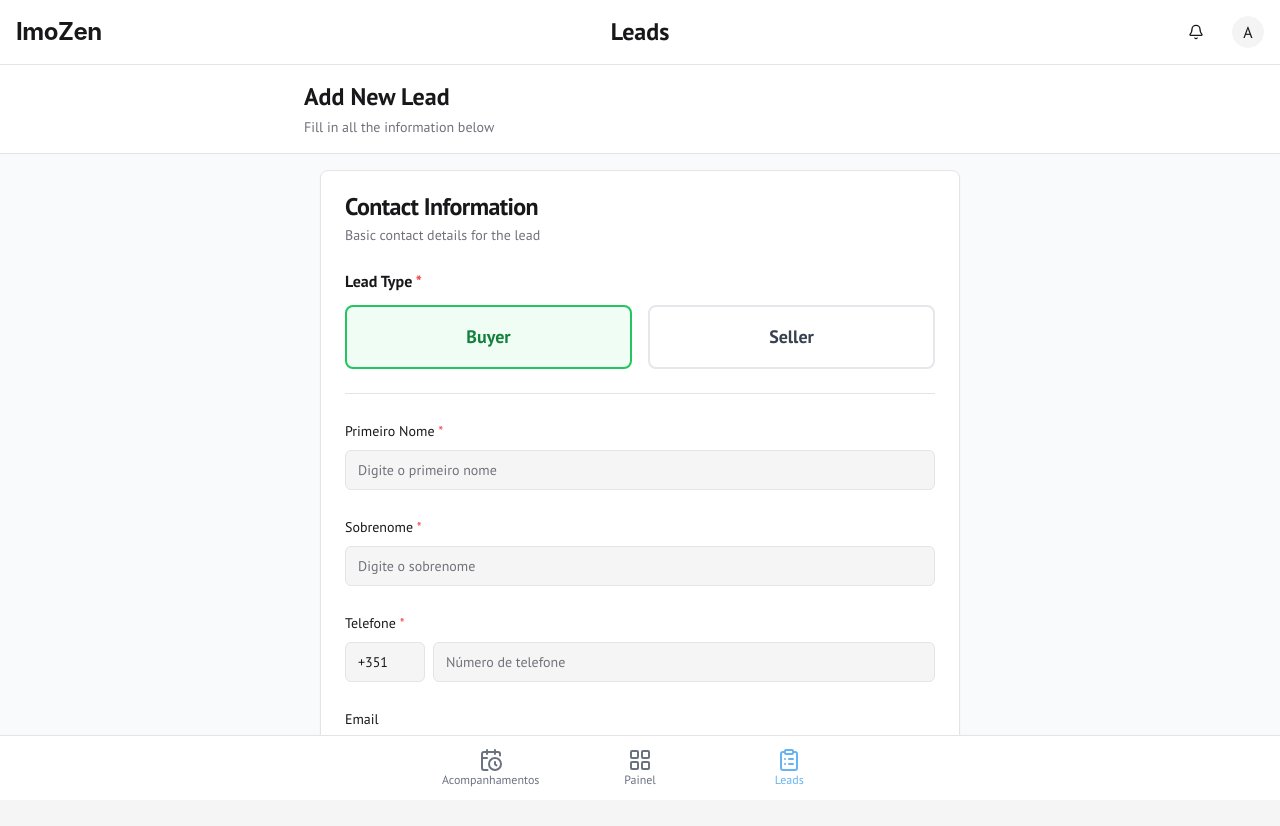
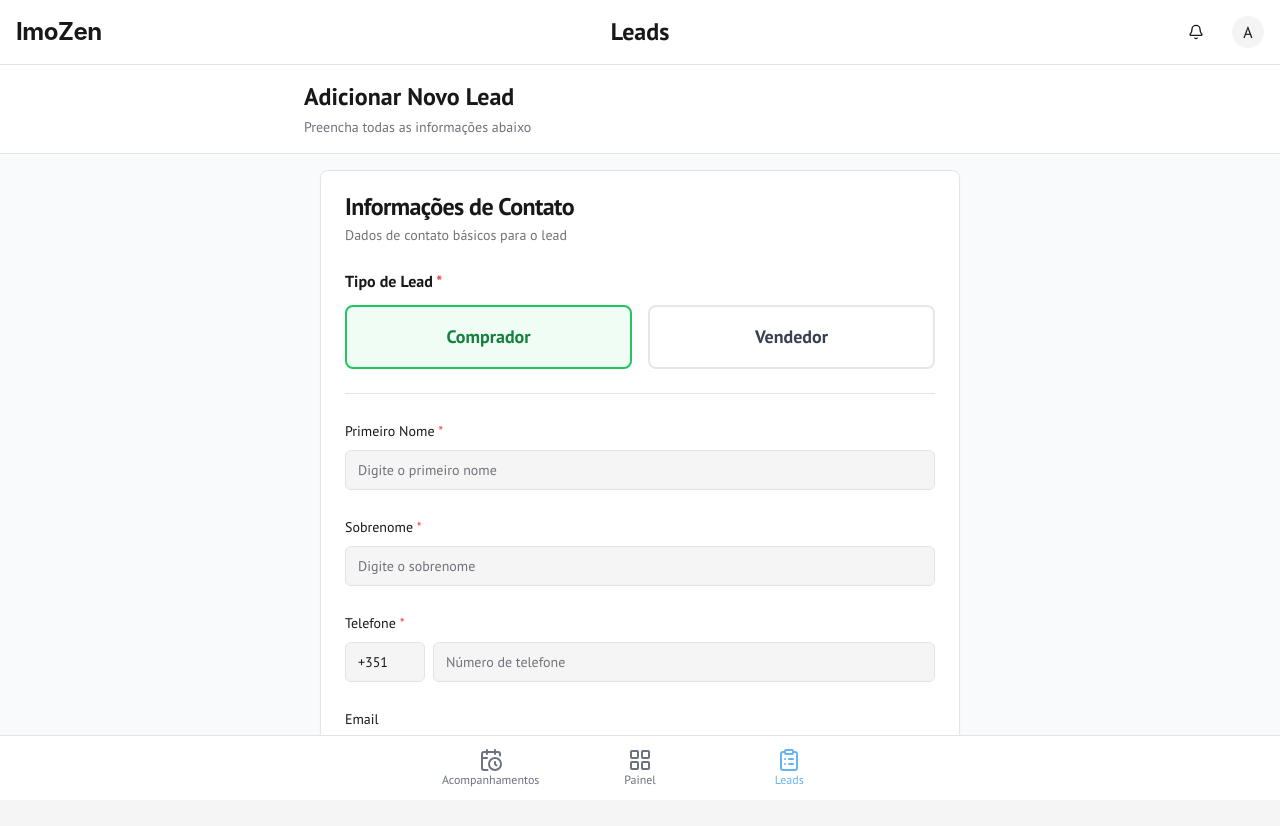
Before and after one commit to Felix235m/Imozen, a Next.js app: page /leads/new in a window 1280 px wide. Shown: the top 826 px of the page. Built offline with nearby package versions, Linux system fonts and the light colour scheme.

Commit message:
Add new lead page transaltion - commit

```diff
--- a/src/app/leads/new/page.tsx
+++ b/src/app/leads/new/page.tsx
@@ -41,10 +41,10 @@ import type { Notification } from "@/types/app-data";
 
 // Constants
 const propertyTypes = [
-  { name: "Apartment", icon: Building },
-  { name: "House", icon: Home },
-  { name: "Commercial", icon: Warehouse },
-  { name: "Land", icon: Mountain },
+  { name: "Apartment", nameKey: "apartment", icon: Building },
+  { name: "House", nameKey: "house", icon: Home },
+  { name: "Commercial", nameKey: "commercial", icon: Warehouse },
+  { name: "Land", nameKey: "land", icon: Mountain },
 ];
 
 const allLocations = [
@@ -61,23 +61,41 @@ const allLocations = [
 ];
 
 const financingTypes = [
-  { name: "Cash", icon: DollarSign },
-  { name: "Credit", icon: CreditCard },
+  { name: "Cash", nameKey: "cash", icon: DollarSign },
+  { name: "Credit", nameKey: "credit", icon: CreditCard },
 ];
 
-const purchaseTimeframes = ["Immediately (under 3 months)", "3-6 months", "After 6 months"];
-const searchDurations = ["Starting now", "0-2 months", "3-6 months", "More than 6 months"];
-const propertiesViewedOptions = ["No", "A few", "Many"];
+const purchaseTimeframes = [
+  { key: "immediately", nameKey: "immediately" },
+  { key: "threeToSixMonths", nameKey: "threeToSixMonths" },
+  { key: "afterSixMonths", nameKey: "afterSixMonths" }
+];
+
+const searchDurations = [
+  { key: "startingNow", nameKey: "startingNow" },
+  { key: "zeroToTwoMonths", nameKey: "zeroToTwoMonths" },
+  { key: "threeToSixMonths", nameKey: "threeToSixMonths" },
+  { key: "moreThanSixMonths", nameKey: "moreThanSixMonths" }
+];
+
+const propertiesViewedOptions = [
+  { key: "no", nameKey: "no" },
+  { key: "aFew", nameKey: "aFew" },
+  { key: "many", nameKey: "many" }
+];
+
+export default function NewLeadPage() {
+  const { t } = useLanguage();
 
   // Combined form schema with all fields
   const formSchema = z.object({
     // Step 1: Contact Information
     leadType: z.enum(['Buyer', 'Seller']).default('Buyer'),
-  firstName: z.string().min(1, "First name is required"),
-  lastName: z.string().min(1, "Last name is required"),
-  countryCode: z.string().min(1, "Country code is required"),
-  phoneNumber: z.string().min(1, "Phone number is required"),
-  email: z.string().email("Invalid email").optional().or(z.literal('')),
+    firstName: z.string().min(1, t.newLead.validation.firstNameRequired),
+    lastName: z.string().min(1, t.newLead.validation.lastNameRequired),
+    countryCode: z.string().min(1, t.newLead.validation.countryCodeRequired),
+    phoneNumber: z.string().min(1, t.newLead.validation.phoneNumberRequired),
+    email: z.string().email(t.newLead.validation.invalidEmail).optional().or(z.literal('')),
     language: z.string().optional(),
     leadSource: z.string().optional(),
 
@@ -86,7 +104,7 @@ const formSchema = z.object({
     locations: z.array(z.string()).optional(),
     budget: z.number().optional(),
     budgetCurrency: z.string(),
-  bedrooms: z.number().min(0, "Bedrooms cannot be negative"),
+    bedrooms: z.number().min(0, t.newLead.validation.bedroomsNegative),
 
     // Step 3: Qualification
     financingType: z.string().optional(),
@@ -98,9 +116,6 @@ const formSchema = z.object({
     // Step 4: Initial Note
     initialNote: z.string().optional(),
   });
-
-export default function NewLeadPage() {
-  const { t } = useLanguage();
   const router = useRouter();
   const { toast } = useToast();
   const [isSubmitting, setIsSubmitting] = useState(false);
@@ -439,8 +454,8 @@ export default function NewLeadPage() {
       {/* Header */}
       <div className="sticky top-0 z-10 bg-white p-4 border-b">
         <div className="max-w-2xl mx-auto">
-          <h1 className="text-2xl font-bold">Add New Lead</h1>
-          <p className="text-sm text-muted-foreground mt-1">Fill in all the information below</p>
+          <h1 className="text-2xl font-bold">{t.newLead.addNewLead}</h1>
+          <p className="text-sm text-muted-foreground mt-1">{t.newLead.fillInformation}</p>
         </div>
       </div>
 
@@ -453,8 +468,8 @@ export default function NewLeadPage() {
               {/* SECTION 1: Contact Information */}
               <Card>
                 <CardHeader>
-                  <CardTitle>Contact Information</CardTitle>
-                  <CardDescription>Basic contact details for the lead</CardDescription>
+                  <CardTitle>{t.newLead.contactInformation}</CardTitle>
+                  <CardDescription>{t.newLead.contactInformationDescription}</CardDescription>
                 </CardHeader>
                 <CardContent className="space-y-6">
                   {/* Lead Type Selection */}
@@ -463,7 +478,7 @@ export default function NewLeadPage() {
                     name="leadType"
                     render={({ field }) => (
                       <FormItem className="space-y-3">
-                        <FormLabel className="text-base font-semibold">Lead Type <span className="text-red-500">*</span></FormLabel>
+                        <FormLabel className="text-base font-semibold">{t.newLead.leadType} <span className="text-red-500">*</span></FormLabel>
                         <FormControl>
                           <RadioGroup
                             onValueChange={field.onChange}
@@ -485,7 +500,7 @@ export default function NewLeadPage() {
                                     "text-lg font-semibold",
                                     field.value === "Buyer" ? "text-green-700 dark:text-green-300" : "text-gray-700"
                                   )}>
-                                    Buyer
+                                    {t.newLead.buyer}
                                   </span>
                                 </div>
                               </FormLabel>
@@ -505,7 +520,7 @@ export default function NewLeadPage() {
                                     "text-lg font-semibold",
                                     field.value === "Seller" ? "text-purple-700 dark:text-purple-300" : "text-gray-700"
                                   )}>
-                                    Seller
+                                    {t.newLead.seller}
                                   </span>
                                 </div>
                               </FormLabel>
@@ -645,8 +660,8 @@ export default function NewLeadPage() {
               {/* SECTION 2: Property Requirements */}
               <Card>
                 <CardHeader>
-                  <CardTitle>{t.leads.propertyRequirements || "Property Requirements"}</CardTitle>
-                  <CardDescription>Specify the property preferences</CardDescription>
+                  <CardTitle>{t.newLead.propertyRequirements}</CardTitle>
+                  <CardDescription>{t.newLead.propertyRequirementsDescription}</CardDescription>
                 </CardHeader>
                 <CardContent className="space-y-6">
                   <FormField
@@ -654,7 +669,7 @@ export default function NewLeadPage() {
                     name="propertyType"
                     render={({ field }) => (
                       <FormItem>
-                        <FormLabel>{t.leads.propertyType || "Property Type"}</FormLabel>
+                        <FormLabel>{t.newLead.propertyType}</FormLabel>
                         <FormControl>
                           <div className="grid grid-cols-2 gap-4">
                             {propertyTypes.map((type) => (
@@ -668,7 +683,7 @@ export default function NewLeadPage() {
                                 className={cn("h-auto py-4 flex flex-col gap-2 transition-all", field.value === type.name ? "bg-primary text-primary-foreground" : "bg-card hover:bg-accent hover:text-accent-foreground")}
                               >
                                 <type.icon className="h-6 w-6" />
-                                <span>{type.name}</span>
+                                <span>{t.newLead.propertyTypes[type.nameKey as keyof typeof t.newLead.propertyTypes]}</span>
                               </Button>
                             ))}
                           </div>
@@ -685,8 +700,8 @@ export default function NewLeadPage() {
                       <FormItem className="flex flex-col">
                         <FormLabel className="transition-all duration-300">
                           {isBuyer
-                            ? (t.newLead.desiredLocations || "Desired Locations")
-                            : (t.newLead.propertyLocation || "Property Location")}
+                            ? t.newLead.desiredLocations
+                            : t.newLead.propertyLocation}
                         </FormLabel>
                         <DropdownMenu>
                           <DropdownMenuTrigger asChild>
@@ -714,7 +729,7 @@ export default function NewLeadPage() {
                                     )
                                   })
                                 ) : (
-                                  <span className="text-muted-foreground">{t.newLead.selectLocations || "Select locations"}</span>
+                                  <span className="text-muted-foreground">{t.newLead.selectLocations}</span>
                                 )}
                               </div>
                               <ChevronsUpDown className="ml-2 h-4 w-4 shrink-0 opacity-50" />
@@ -741,8 +756,8 @@ export default function NewLeadPage() {
                   <FormItem>
                     <FormLabel className="transition-all duration-300">
                       {isBuyer
-                        ? (t.newLead.budget || "Budget")
-                        : (t.newLead.askingPrice || "Asking Price")}
+                        ? t.newLead.budget
+                        : t.newLead.askingPrice}
                     </FormLabel>
                     <div className="flex items-center gap-2">
                       <FormField
@@ -769,7 +784,7 @@ export default function NewLeadPage() {
                           <FormControl>
                             <Input
                               type="number"
-                              placeholder="Enter budget"
+                              placeholder={t.newLead.enterBudget}
                               {...field}
                               onChange={e => field.onChange(Number(e.target.value))}
                               onFocus={(e) => {
@@ -790,7 +805,7 @@ export default function NewLeadPage() {
                     name="bedrooms"
                     render={({ field }) => (
                       <FormItem className={cn(isBedroomsDisabled && "opacity-50")}>
-                        <FormLabel>{t.newLead.numberOfBedrooms || "Number of Bedrooms"}</FormLabel>
+                        <FormLabel>{t.newLead.numberOfBedrooms}</FormLabel>
                         <FormControl>
                           <div className="flex items-center justify-center gap-4 p-2 border rounded-lg">
                             <Button
@@ -824,9 +839,9 @@ export default function NewLeadPage() {
               {/* SECTION 3: Qualification */}
               <Card>
                 <CardHeader>
-                  <CardTitle>{t.newLead.qualificationDetails || "Qualification Details"}</CardTitle>
+                  <CardTitle>{t.newLead.qualificationDetails}</CardTitle>
                   <CardDescription>
-                    {isBuyer ? "Understanding the lead's buying position" : "Understanding the lead's selling position"}
+                    {isBuyer ? t.newLead.qualificationDetailsBuyer : t.newLead.qualificationDetailsSeller}
                   </CardDescription>
                 </CardHeader>
                 <CardContent className="space-y-6">
@@ -838,7 +853,7 @@ export default function NewLeadPage() {
                         name="financingType"
                         render={({ field }) => (
                           <FormItem>
-                            <FormLabel>{t.newLead.financingType || "Financing Type"}</FormLabel>
+                            <FormLabel>{t.newLead.financingType}</FormLabel>
                         <FormControl>
                           <div className="grid grid-cols-2 gap-4">
                             {financingTypes.map((type) => (
@@ -852,7 +867,7 @@ export default function NewLeadPage() {
                                 className={cn("h-auto py-4 flex flex-col gap-2 transition-all", field.value === type.name ? "bg-primary text-primary-foreground" : "bg-card hover:bg-accent hover:text-accent-foreground")}
                               >
                                 <type.icon className="h-6 w-6" />
-                                <span>{type.name}</span>
+                                <span>{t.newLead.financingTypes[type.nameKey as keyof typeof t.newLead.financingTypes]}</span>
                               </Button>
                             ))}
                           </div>
@@ -881,7 +896,7 @@ export default function NewLeadPage() {
                             </FormControl>
                             <div className="space-y-1 leading-none">
                               <FormLabel className={cn(isCreditPreApprovalDisabled && "cursor-not-allowed")}>
-                                {t.newLead.creditPreApproval || "Credit Pre-Approval"}
+                                {t.newLead.creditPreApproval}
                               </FormLabel>
                               <FormMessage />
                             </div>
@@ -898,8 +913,8 @@ export default function NewLeadPage() {
                       <FormItem className="space-y-3">
                         <FormLabel className="transition-all duration-300">
                           {isBuyer
-                            ? (t.newLead.whenPlanning || "When are they planning to purchase?")
-                            : (t.newLead.whenPlanningSell || "When are they planning to sell?")}
+                            ? t.newLead.whenPlanning
+                            : t.newLead.whenPlanningSell}
                         </FormLabel>
                         <FormControl>
                           <RadioGroup
@@ -908,11 +923,13 @@ export default function NewLeadPage() {
                             className="flex flex-col space-y-1"
                           >
                             {purchaseTimeframes.map((item) => (
-                              <FormItem key={item} className="flex items-center space-x-3 space-y-0">
+                              <FormItem key={item.key} className="flex items-center space-x-3 space-y-0">
                                 <FormControl>
-                                  <RadioGroupItem value={item} />
+                                  <RadioGroupItem value={item.nameKey} />
                                 </FormControl>
-                                <FormLabel className="font-normal">{item}</FormLabel>
+                                <FormLabel className="font-normal">
+                                  {t.newLead.purchaseTimeframes[item.nameKey as keyof typeof t.newLead.purchaseTimeframes]}
+                                </FormLabel>
                               </FormItem>
                             ))}
                           </RadioGroup>
@@ -929,8 +946,8 @@ export default function NewLeadPage() {
                       <FormItem className="space-y-3">
                         <FormLabel className="transition-all duration-300">
                           {isBuyer
-                            ? (t.newLead.howLongLooking || "How long have they been looking?")
-                            : (t.newLead.howLongInMarket || "How long have they been in the market?")}
+                            ? t.newLead.howLongLooking
+                            : t.newLead.howLongInMarket}
                         </FormLabel>
                         <FormControl>
                           <RadioGroup
@@ -939,11 +956,13 @@ export default function NewLeadPage() {
                             className="flex flex-col space-y-1"
                           >
                             {searchDurations.map((item) => (
-                              <FormItem key={item} className="flex items-center space-x-3 space-y-0">
+                              <FormItem key={item.key} className="flex items-center space-x-3 space-y-0">
                                 <FormControl>
-                                  <RadioGroupItem value={item} />
+                                  <RadioGroupItem value={item.nameKey} />
                                 </FormControl>
-                                <FormLabel className="font-normal">{item}</FormLabel>
+                                <FormLabel className="font-normal">
+                                  {t.newLead.searchDurations[item.nameKey as keyof typeof t.newLead.searchDurations]}
+                                </FormLabel>
                               </FormItem>
                             ))}
                           </RadioGroup>
@@ -961,7 +980,7 @@ export default function NewLeadPage() {
                         name="propertiesViewed"
                         render={({ field }) => (
                           <FormItem className="space-y-3">
-                            <FormLabel>{t.newLead.seenOtherProperties || "Have they seen other properties?"}</FormLabel>
+                            <FormLabel>{t.newLead.seenOtherProperties}</FormLabel>
                         <FormControl>
                           <RadioGroup
                             onValueChange={field.onChange}
@@ -969,11 +988,13 @@ export default function NewLeadPage() {
                             className="flex flex-col space-y-1"
                           >
                             {propertiesViewedOptions.map((item) => (
-                              <FormItem key={item} className="flex items-center space-x-3 space-y-0">
+                              <FormItem key={item.key} className="flex items-center space-x-3 space-y-0">
                                 <FormControl>
-                                  <RadioGroupItem value={item} />
+                                  <RadioGroupItem value={item.nameKey} />
                                 </FormControl>
-                                <FormLabel className="font-normal">{item}</FormLabel>
+                                <FormLabel className="font-normal">
+                                  {t.newLead.propertiesViewed[item.nameKey as keyof typeof t.newLead.propertiesViewed]}
+                                </FormLabel>
                               </FormItem>
                             ))}
                           </RadioGroup>
@@ -990,8 +1011,8 @@ export default function NewLeadPage() {
               {/* SECTION 4: Initial Note */}
               <Card>
                 <CardHeader>
-                  <CardTitle>{t.newLead.initialNote || "Initial Note"}</CardTitle>
-                  <CardDescription>{t.newLead.initialNoteDescription || "Add any additional notes about this lead"}</CardDescription>
+                  <CardTitle>{t.newLead.initialNote}</CardTitle>
+                  <CardDescription>{t.newLead.initialNoteDescription}</CardDescription>
                 </CardHeader>
                 <CardContent>
                   <FormField
@@ -999,10 +1020,10 @@ export default function NewLeadPage() {
                     name="initialNote"
                     render={({ field }) => (
                       <FormItem>
-                        <FormLabel>{t.newLead.note || "Note"}</FormLabel>
+                        <FormLabel>{t.newLead.note}</FormLabel>
                         <FormControl>
                           <Textarea
-                            placeholder="e.g., Client is very interested in properties with a backyard for their dog. Prefers modern architecture..."
+                            placeholder={isBuyer ? t.newLead.noteExamples.buyer : t.newLead.noteExamples.seller}
                             className="min-h-[200px]"
                             {...field}
                           />
--- a/src/locales/pt.ts
+++ b/src/locales/pt.ts
@@ -307,6 +307,8 @@ export const pt = {
   },
   newLead: {
     title: "Novo Lead",
+    addNewLead: "Adicionar Novo Lead",
+    fillInformation: "Preencha todas as informações abaixo",
     step1Title: "Informações de Contato",
     step2Title: "Requisitos de Propriedade",
     step3Title: "Qualificação",
@@ -325,10 +327,12 @@ export const pt = {
     credit: "Crédito",
     creditPreApproval: "Pré-aprovação de Crédito",
     whenPlanning: "Quando estão planejando comprar?",
+    whenPlanningSell: "Quando eles planejam vender?",
     immediately: "Imediatamente (menos de 3 meses)",
     shortTerm: "3-6 meses",
     afterSixMonths: "Após 6 meses",
     howLongLooking: "Há quanto tempo estão procurando?",
+    howLongInMarket: "Há quanto tempo estão no mercado?",
     startingNow: "Começando agora",
     zeroToTwoMonths: "0-2 meses",
     threeToSixMonths: "3-6 meses",
@@ -342,8 +346,6 @@ export const pt = {
     propertyLocation: "Localização da Propriedade",
     priceRange: "Faixa de Preço",
     askingPrice: "Preço Pedido",
-    whenPlanningSell: "Quando eles planejam vender?",
-    howLongInMarket: "Há quanto tempo estão no mercado?",
     selectLocations: "Selecionar localizações...",
     numberOfBedrooms: "Número de Quartos",
     firstName: "Primeiro Nome",
@@ -363,6 +365,49 @@ export const pt = {
     location: "Localização",
     specificRequirements: "Requisitos Específicos",
     timeframe: "Prazo",
+    // Form sections
+    contactInformation: "Informações de Contato",
+    contactInformationDescription: "Dados de contato básicos para o lead",
+    propertyRequirements: "Requisitos de Propriedade",
+    propertyRequirementsDescription: "Especifique as preferências de propriedade",
+    qualificationDetailsBuyer: "Entendendo a posição de compra do lead",
+    qualificationDetailsSeller: "Entendendo a posição de venda do lead",
+    // Form labels
+    leadType: "Tipo de Lead",
+    buyer: "Comprador",
+    seller: "Vendedor",
+    enterBudget: "Digite o orçamento",
+    // Property types
+    propertyTypes: {
+      apartment: "Apartamento",
+      house: "Casa",
+      commercial: "Comercial",
+      land: "Terreno",
+    },
+    // Financing types
+    financingTypes: {
+      cash: "Dinheiro",
+      credit: "Crédito",
+    },
+    // Purchase timeframes
+    purchaseTimeframes: {
+      immediately: "Imediatamente (menos de 3 meses)",
+      threeToSixMonths: "3-6 meses",
+      afterSixMonths: "Após 6 meses",
+    },
+    // Search durations
+    searchDurations: {
+      startingNow: "Começando agora",
+      zeroToTwoMonths: "0-2 meses",
+      threeToSixMonths: "3-6 meses",
+      moreThanSixMonths: "Mais de 6 meses",
+    },
+    // Properties viewed options
+    propertiesViewed: {
+      no: "Não",
+      aFew: "Algumas",
+      many: "Muitas",
+    },
     placeholders: {
       firstName: "Digite o primeiro nome",
       lastName: "Digite o sobrenome",
@@ -381,6 +426,8 @@ export const pt = {
       maxArea: "Área máxima (m²)",
       specificRequirements: "Digite quaisquer requisitos específicos...",
       selectTimeframe: "Selecione o prazo",
+      enterBudget: "Digite o orçamento",
+      noteExample: "ex., Cliente está muito interessado em propriedades com quintal para seu cachorro. Prefere arquitetura moderna...",
     },
     validation: {
       firstNameRequired: "Primeiro nome é obrigatório",
@@ -388,7 +435,13 @@ export const pt = {
       phoneRequired: "Número de telefone é obrigatório",
       phoneNumberRequired: "Número de telefone é obrigatório",
       countryCodeRequired: "Código do país é obrigatório",
-      invalidEmail: "Endereço de email inválido",
+      invalidEmail: "Email inválido",
+      bedroomsNegative: "Quartos não podem ser negativos",
+    },
+    // Contextual note examples
+    noteExamples: {
+      buyer: "ex., Cliente muito interessado em apartamentos com 2+ quartos próximos ao metro. Trabalha em Lisboa e precisa de estacionamento.",
+      seller: "ex., Dono do imóvel há 15 anos, quer vender para se mudar para casa mais pequena. Imóvel muito bem conservado.",
     },
     labels: {
       firstName: "Primeiro Nome",
@@ -397,16 +450,6 @@ export const pt = {
       email: "Email",
       language: "Idioma",
       leadSource: "Fonte do Lead",
-    },
-    placeholders: {
-      firstName: "Digite o primeiro nome",
-      lastName: "Digite o sobrenome",
-      phoneNumber: "Número de telefone",
-      email: "Digite o endereço de email",
-      selectLanguage: "Selecione um idioma",
-      selectSource: "Selecione uma fonte",
-      enterBudget: "Digite o orçamento",
-      noteExample: "ex., Cliente está muito interessado em propriedades com quintal para seu cachorro. Prefere arquitetura moderna...",
     },
     languages: {
       english: "Inglês",
```
Lines whose indentation alone changed are shown as unchanged.
